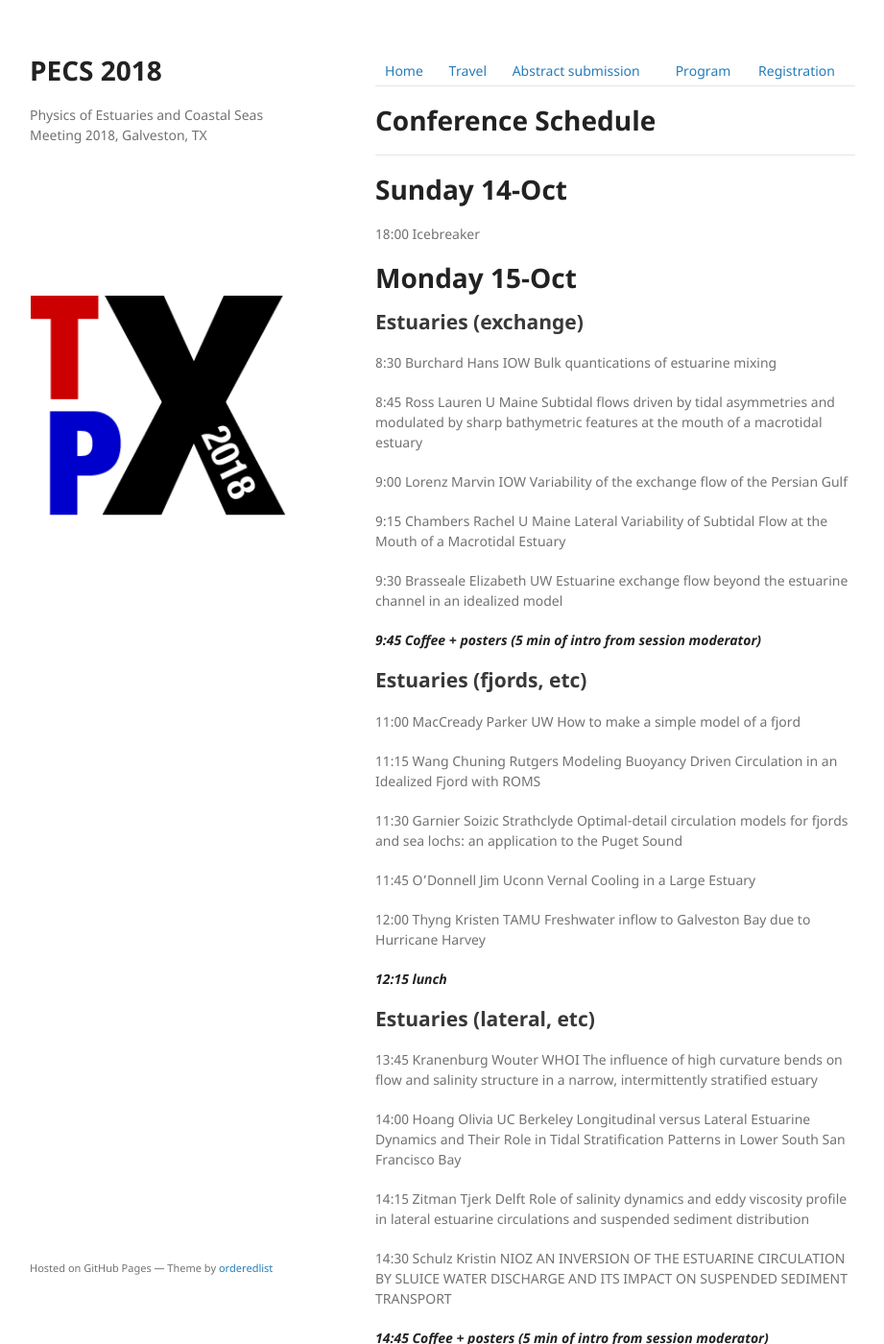
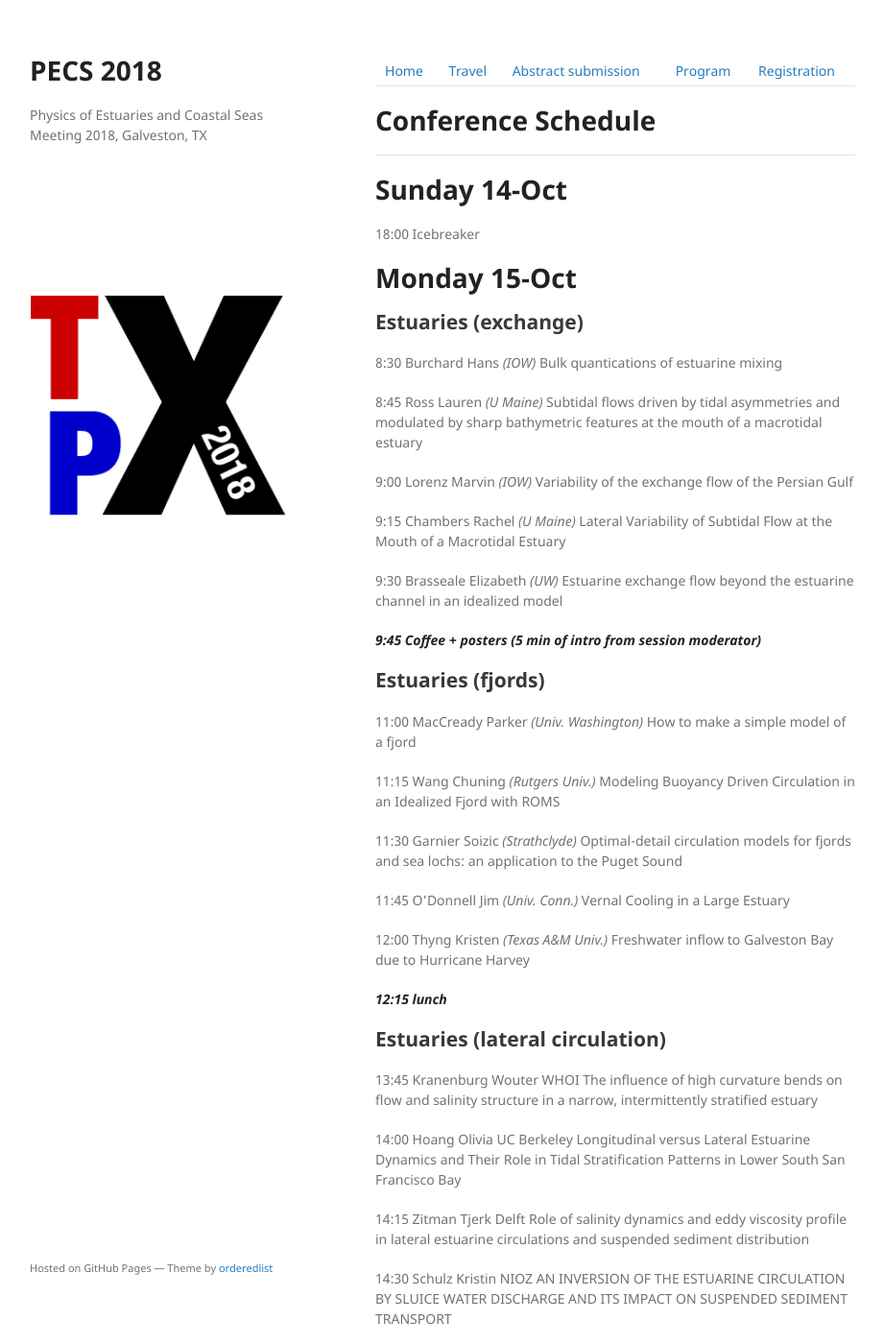
Before and after one commit to pecs2018/pecs2018.github.io, a Jekyll site: the page built from program.md, in a window 1280 px wide and 1400 px high. Shown: the whole window at 96% size, without its empty margins (179-1100 px from the left). Built offline with Jekyll 4.4.1, drawn with Linux system fonts in a browser that asks for light colours; some of the changed text lies outside the part shown.

```diff
--- a/program.md
+++ b/program.md
@@ -17,36 +17,36 @@ layout: default
 ## Estuaries (exchange)
 
 
-8:30 Burchard	Hans	IOW	Bulk quantications of estuarine mixing
+8:30 Burchard	Hans *(IOW)* Bulk quantications of estuarine mixing
 
-8:45 Ross	Lauren	U Maine	Subtidal flows driven by tidal asymmetries and modulated by sharp bathymetric features at the mouth of a macrotidal estuary
+8:45 Ross	Lauren *(U Maine)* Subtidal flows driven by tidal asymmetries and modulated by sharp bathymetric features at the mouth of a macrotidal estuary
 
-9:00 Lorenz	Marvin	IOW	Variability of the exchange flow of the Persian Gulf
+9:00 Lorenz	Marvin *(IOW)* Variability of the exchange flow of the Persian Gulf
 
-9:15 Chambers	Rachel	U Maine	Lateral Variability of Subtidal Flow at the Mouth of a Macrotidal Estuary
+9:15 Chambers	Rachel *(U Maine)* Lateral Variability of Subtidal Flow at the Mouth of a Macrotidal Estuary
 
-9:30 Brasseale	Elizabeth	UW	Estuarine exchange flow beyond the estuarine channel in an idealized model
+9:30 Brasseale Elizabeth *(UW)* Estuarine exchange flow beyond the estuarine channel in an idealized model
 
 
 ***9:45	Coffee + posters  (5 min of intro from session moderator)***
 
-## Estuaries (fjords, etc)
+## Estuaries (fjords)
 
 
-11:00		MacCready	Parker	UW	How to make a simple model of a fjord
+11:00		MacCready	Parker *(Univ. Washington)* How to make a simple model of a fjord
 
-11:15		Wang	Chuning	Rutgers	Modeling Buoyancy Driven Circulation in an Idealized Fjord with ROMS
+11:15		Wang	Chuning *(Rutgers Univ.)* Modeling Buoyancy Driven Circulation in an Idealized Fjord with ROMS
 
-11:30		Garnier	Soizic	Strathclyde	Optimal-detail circulation models for fjords and sea lochs: an application to the Puget Sound
+11:30		Garnier	Soizic	*(Strathclyde)*	Optimal-detail circulation models for fjords and sea lochs: an application to the Puget Sound
 
-11:45		O'Donnell	Jim	Uconn	Vernal Cooling in a Large Estuary
+11:45		O'Donnell	Jim	*(Univ. Conn.)*	Vernal Cooling in a Large Estuary
 
-12:00		Thyng	Kristen	TAMU	Freshwater inflow to Galveston Bay due to Hurricane Harvey
+12:00		Thyng	Kristen *(Texas A&M Univ.)* Freshwater inflow to Galveston Bay due to Hurricane Harvey
 
 
 ***12:15	lunch***
 
-## Estuaries (lateral, etc)
+## Estuaries (lateral circulation)
 
 
 13:45		Kranenburg	Wouter	WHOI	The influence of high curvature bends on flow and salinity structure in a narrow, intermittently stratified estuary
```
Also changed, not shown: other parts of program.md (+1 -5 lines).
